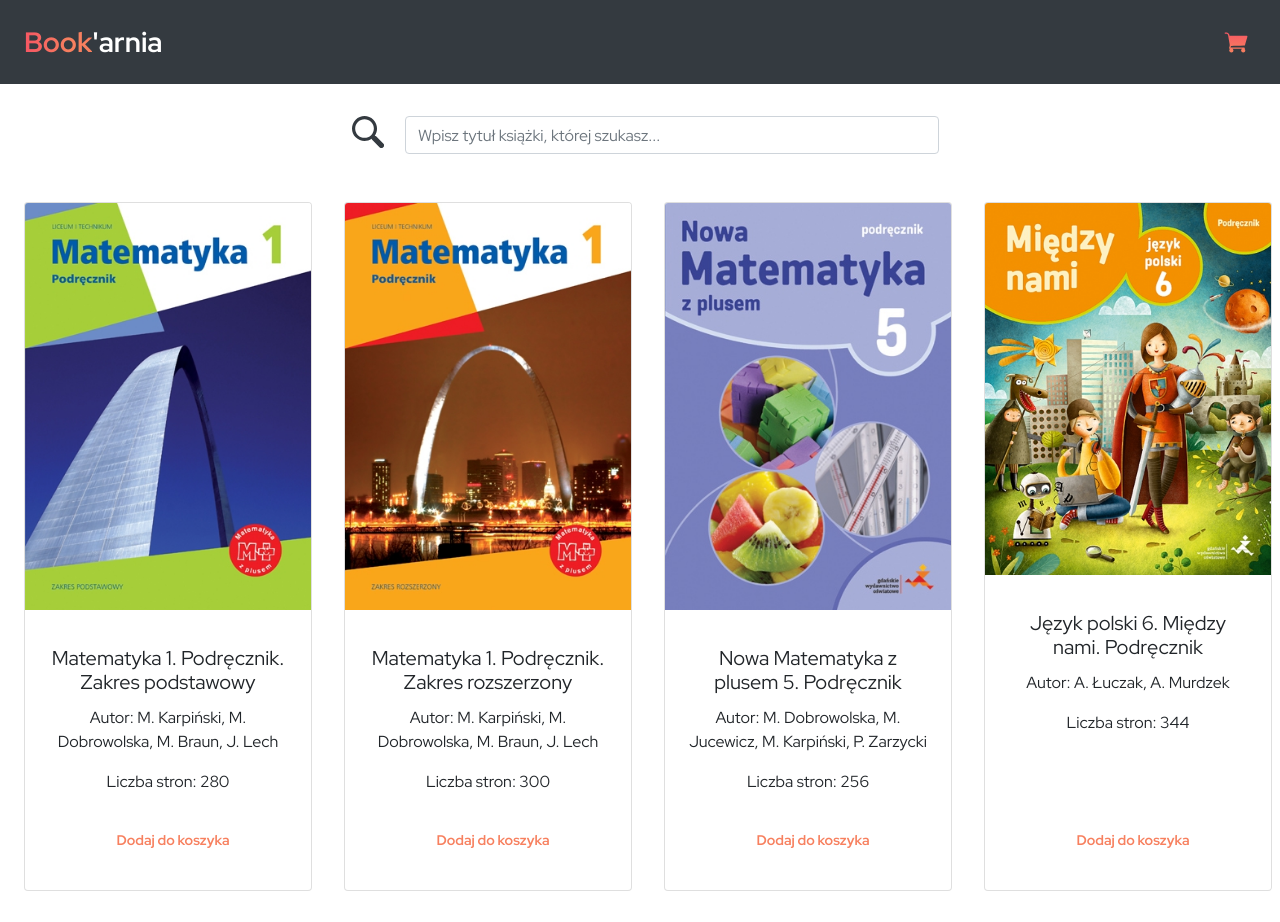
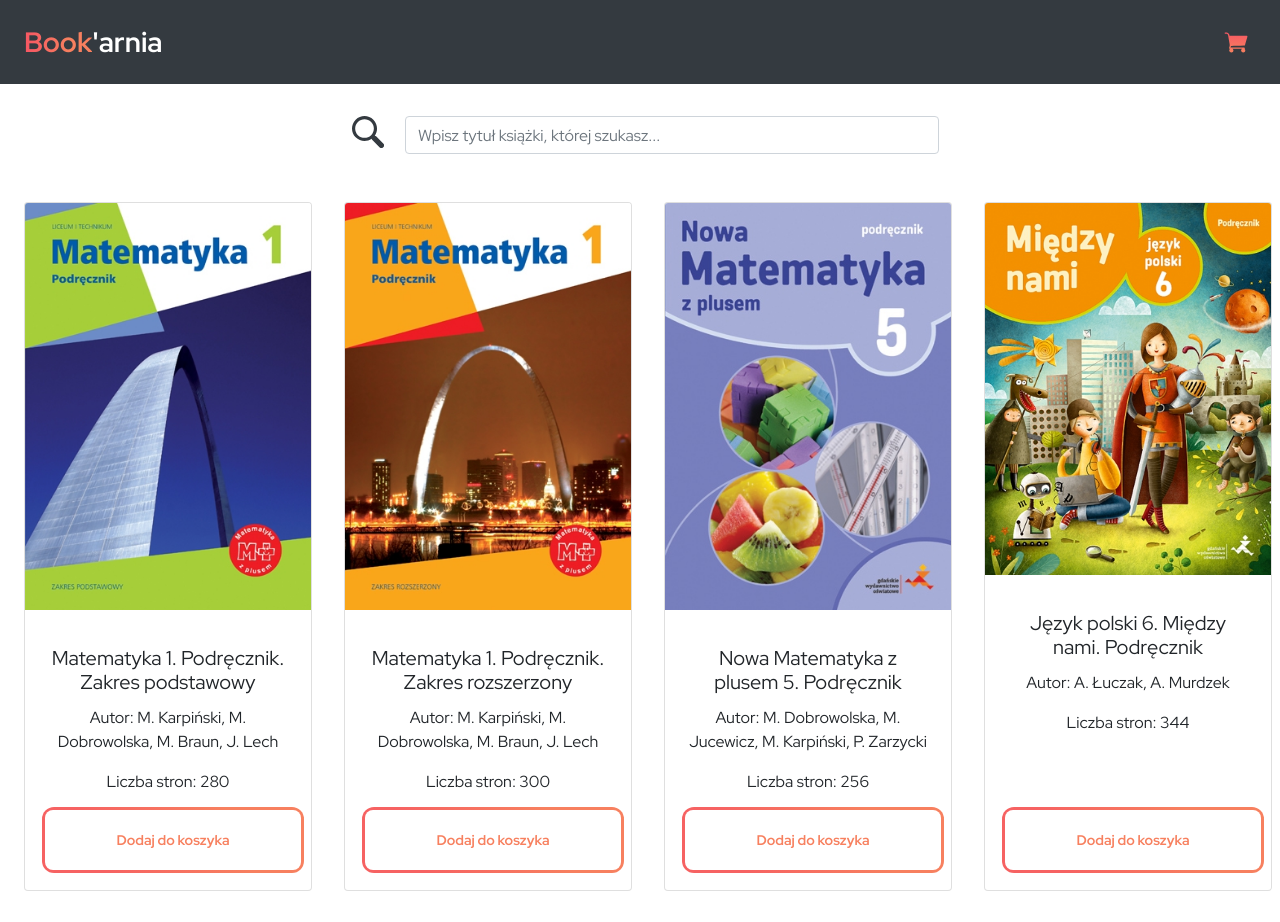
Before and after one commit to magpie-dot/bookstore, a React (Create React App) app: page / in a window 1280 px wide. Shown: the top 922 px of the page. Built offline with nearby package versions, Linux system fonts and the light colour scheme.

Commit message:
Fixed button component

```diff
--- a/src/components/Button/Button.tsx
+++ b/src/components/Button/Button.tsx
@@ -1,9 +1,16 @@
+import React from "react";
 import "./button.scss"
 
-const Button = (props: {buttonName: string, styleButton: string, handleOnClick: any}) => {
+interface ButtonProps {
+    buttonName: string,
+    styleButton: string,
+    handleOnClick: () => void
+}
+
+const Button: React.FC<ButtonProps> = ({buttonName, styleButton, handleOnClick}) => {
     return (
-        <button className={props.styleButton} onClick={props.handleOnClick}>
-            {props.buttonName}
+        <button className={styleButton} onClick={handleOnClick}>
+            {buttonName}
         </button>
     )
 }
--- a/src/components/Button/button.scss
+++ b/src/components/Button/button.scss
@@ -1,60 +1,60 @@
-@import "../Typography/colors.scss",
-"../Typography/fonts.scss";
+@import "../../styles/colors.scss",
+"../../styles/fonts.scss",
+"../../styles/constants.scss";
 $button-height: 60px;
 $button-regular-width: 256px;
 $button-mobile-width: 208px;
-$button-border-radius: 8px;
-.primary {
+.button {
     height: $button-height;
-    width: $button-regular-width;
-    color: $orange;
-    background: transparent;
-    border: 0;
-    border-radius: $button-border-radius;
+    width: $button-mobile-width;
+    border-radius: $border-radius;
     font-size: $regular-font-size;
     font-weight: $bold-font-weight;
 }
 
+.primary {
+    @extend .button;
+    color: $orange;
+    background: transparent;
+    border: 0;
+}
+
 .secondary {
-    height: $button-height;
-    width: $button-regular-width;
+    @extend .button;
     color: $orange;
-    background: none;
-    border: solid 2px;
-    border-radius: $button-border-radius;
-    font-size: $regular-font-size;
-    font-weight: $bold-font-weight;
+    background: white;
+    border: none;
+    position: relative;
+}
+
+.secondary::before {
+    content: "";
+    background: $gradient;
+    position: absolute;
+    top: -3px;
+    left: -3px;
+    width: $button-mobile-width + 6px;
+    height: $button-height + 6px;
+    z-index: -1;
+    border-radius: 12px;
 }
 
 .hover {
-    height: $button-height;
-    width: $button-regular-width;
+    @extend .button;
     color: $white;
     background: $gradient;
     border: 0;
-    border-radius: $button-border-radius;
-    font-size: $regular-font-size;
-    font-weight: $bold-font-weight;
 }
 
-.primary-disabled {
-    height: $button-height;
-    width: $button-regular-width;
+.disabled {
     color: $darkgrey;
-    background: transparent;
-    border: 0;
-    border-radius: $button-border-radius;
-    font-size: $regular-font-size;
-    font-weight: $bold-font-weight;
 }
 
-.secondary-disabled {
-    height: $button-height;
-    width: $button-regular-width;
-    color: $darkgrey;
-    background: none;
-    border: solid 2px;
-    border-radius: $button-border-radius;
-    font-size: $regular-font-size;
-    font-weight: $bold-font-weight;
+@media (min-width: $phone-width) {
+    .button {
+        width: $button-regular-width
+    }
+    .secondary::before {
+        width: $button-regular-width + 6px;
+    }
 }
--- a/src/pages/HomePage/BookCard.js
+++ b/src/pages/HomePage/BookCard.js
@@ -8,7 +8,7 @@
 const BookCard = ({ book, addProductToCart }) => {
   return (
     <>
-      <Card style={{ width: "18rem", margin: "1rem" }} key={book.id}>
+      <Card style={{ width: "18rem", margin: "1rem" }}  className={style.card} key={book.id}>
         <Card.Img variant="top" src={book.cover_url} />
 
         <Card.Body className={style.container}>
@@ -17,8 +17,7 @@
             <Card.Text>Autor: {book.author}</Card.Text>
             <Card.Text>Liczba stron: {book.pages}</Card.Text>
           </div>
-          <Button buttonName="Dodaj do koszyka" styleButton="primary" handleOnClick={() => addProductToCart(book.id)}>
-            Dodaj do koszyka
+          <Button buttonName="Dodaj do koszyka" styleButton="secondary" handleOnClick={() => addProductToCart(book.id)}>
           </Button>
         </Card.Body>
       </Card>
--- a/src/pages/HomePage/HomePage.module.css
+++ b/src/pages/HomePage/HomePage.module.css
@@ -7,6 +7,10 @@
 .bookCard {
     margin-left: 50px;
     width: 18rem;
+}
+
+.card {
+    z-index: -2;
 }
 
 .container {
--- /dev/null
+++ b/src/styles/constants.scss
@@ -0,0 +1,2 @@
+$phone-width: 550px;
+$border-radius: 8px;
```
Also changed, not shown: src/styles/colors.scss (renamed from src/components/Typography/colors.scss), src/styles/fonts.scss (renamed from src/components/Typography/fonts.scss).
